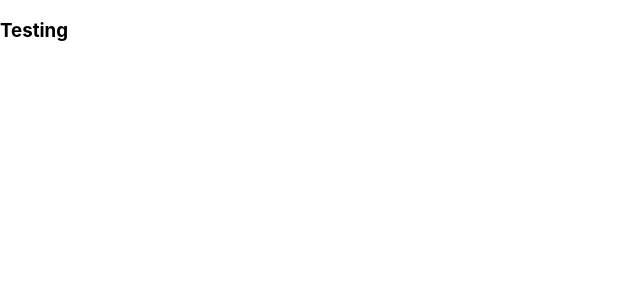
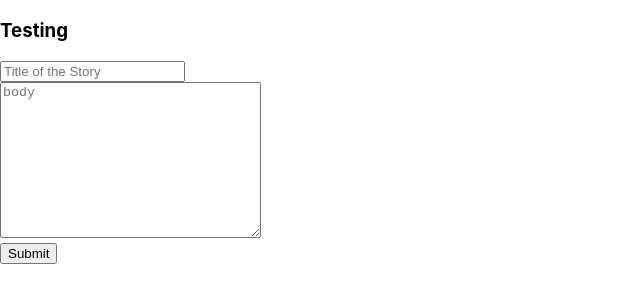
Before and after one commit to Adithya2018/Story-App-mern, a React (Create React App) app in the folder client/: page / in a window 1280 px wide. Shown: the top 302 px of the page, without its empty margins (0-640 px from the left). Built offline with nearby package versions, Linux system fonts and the light colour scheme.

Commit message:
App.js updated

```diff
--- a/client/src/App.js
+++ b/client/src/App.js
@@ -1,6 +1,16 @@
 import React from 'react';
 
 class App extends React.Component{
+
+  state = {
+    title: '',
+    body: ''
+  };
+
+  handleChange = (event) => {
+
+  };
+
 
 
   render(){
@@ -11,6 +21,30 @@ class App extends React.Component{
     return(
       <div>
         <h3>Testing</h3>
+        <form>
+          <div className="form-input">
+            <input
+              type="text"
+              name="title"
+              placeholder="Title of the Story"
+              value={this.state.title}
+              onChange={this.handleChange}
+            />
+          </div>
+          <div className="form-input">
+            <textarea
+              placeholder="body"
+              value={this.state.body}
+              name="body"
+              cols="30"
+              rows="10"
+              onChange={this.handleChange}
+            >
+
+            </textarea>
+          </div>
+          <button>Submit</button>
+        </form>
       </div>
     );
   }
```
Also changed, not shown: 1 other file (tests, documents, lock files or other folders).
